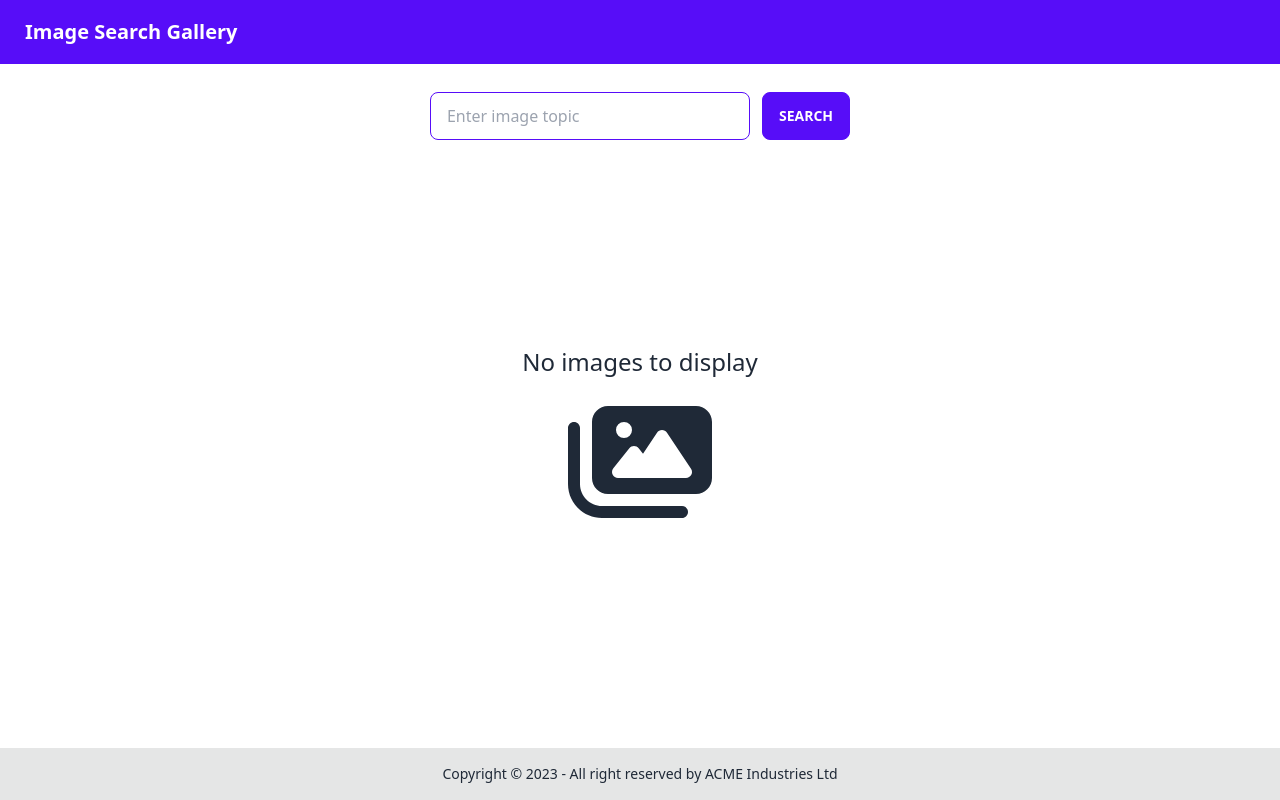
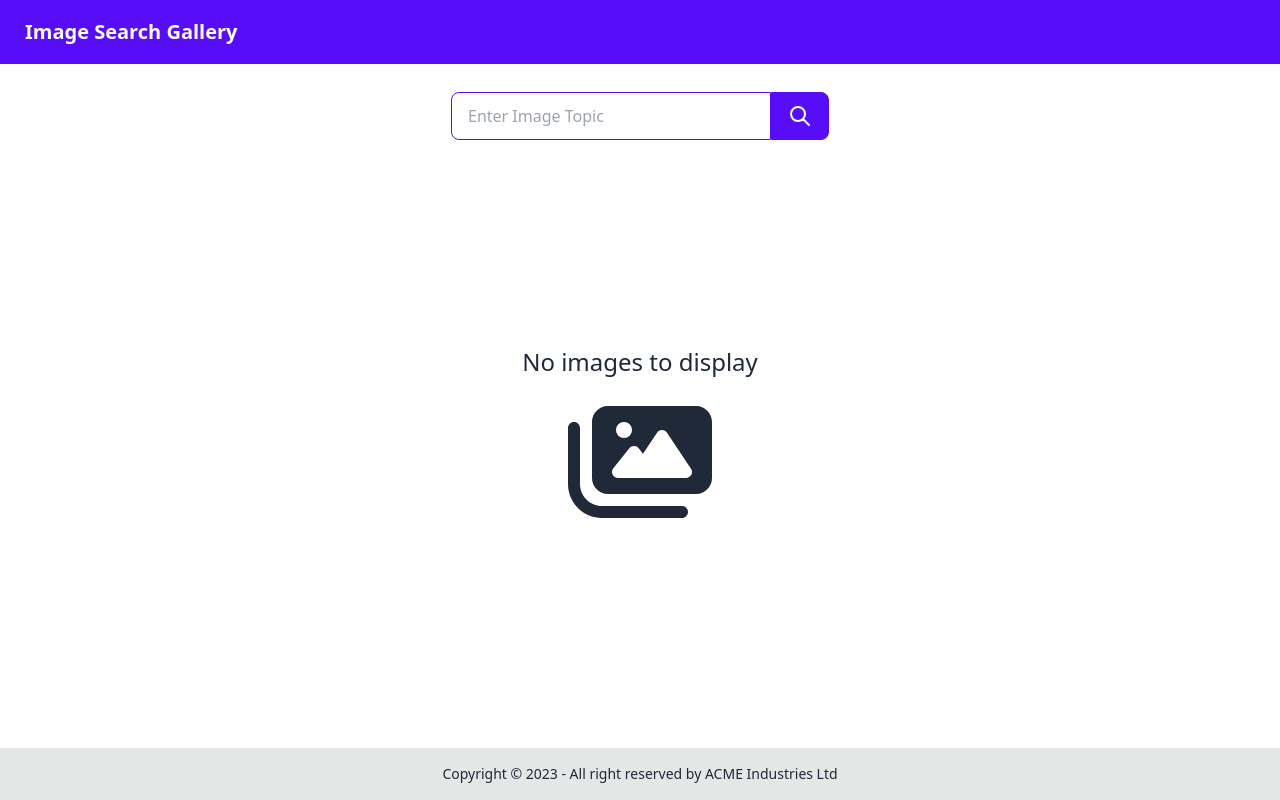
Before and after one commit to talalOthman/Image-Search-Gallery, a Vue app: page / in a window 1280 px wide. Built offline with nearby package versions, Linux system fonts and the light colour scheme.

Commit message:
-Updated the search input structure

```diff
--- a/src/components/Body.vue
+++ b/src/components/Body.vue
@@ -26,22 +26,29 @@ const onSearch = async () => {
 
 <template>
     <div class=" flex flex-col grow w-screen p-2 items-center gap-y-3">
-        <div class="w-screen flex justify-center gap-x-3 pl-4 pr-4 ">
-            <input type="text" placeholder="Enter image topic" class="input input-bordered input-primary w-full max-w-xs"
-                v-model="searchInput" />
-            <button @click="onSearch" class="btn btn-primary">Search</button>
+        <div class="form-control">
+            <div class="input-group">
+                <input type="text" placeholder="Enter Image Topic" class="input input-bordered md:w-80 input-primary" v-model="searchInput"/>
+                <button @click="onSearch" class="btn btn-primary">
+                    <svg xmlns="http://www.w3.org/2000/svg" class="h-6 w-6" fill="none" viewBox="0 0 24 24"
+                        stroke="currentColor">
+                        <path stroke-linecap="round" stroke-linejoin="round" stroke-width="2"
+                            d="M21 21l-6-6m2-5a7 7 0 11-14 0 7 7 0 0114 0z" />
+                    </svg>
+                </button>
+            </div>
         </div>
         <div v-if="isLoading" class="flex flex-col grow justify-center items-center gap-y-5 w-screen p-2">
             <Spinner />
         </div>
         <div v-else-if="hasValue" class="flex flex-col grow justify-center items-center gap-y-5 w-screen p-2">
             <div class="grid grid-cols-1 md:grid-cols-3 gap-2">
-                <img v-for="image in images" :src="image.urls.regular" class="object-cover h-64 md:h-80 w-full" alt="pictures">
+                <img v-for="image in images" :src="image.urls.regular" class="object-cover h-64 md:h-80 w-full"
+                    alt="pictures">
             </div>
         </div>
         <div v-else class="flex flex-col grow justify-center items-center gap-y-5 w-screen p-2">
             <p class="text-2xl">No images to display</p>
-            <font-awesome-icon icon="fa-images" class="h-32" />
-        </div>
+        <font-awesome-icon icon="fa-images" class="h-32" />
     </div>
-</template>
+</div></template>
```
